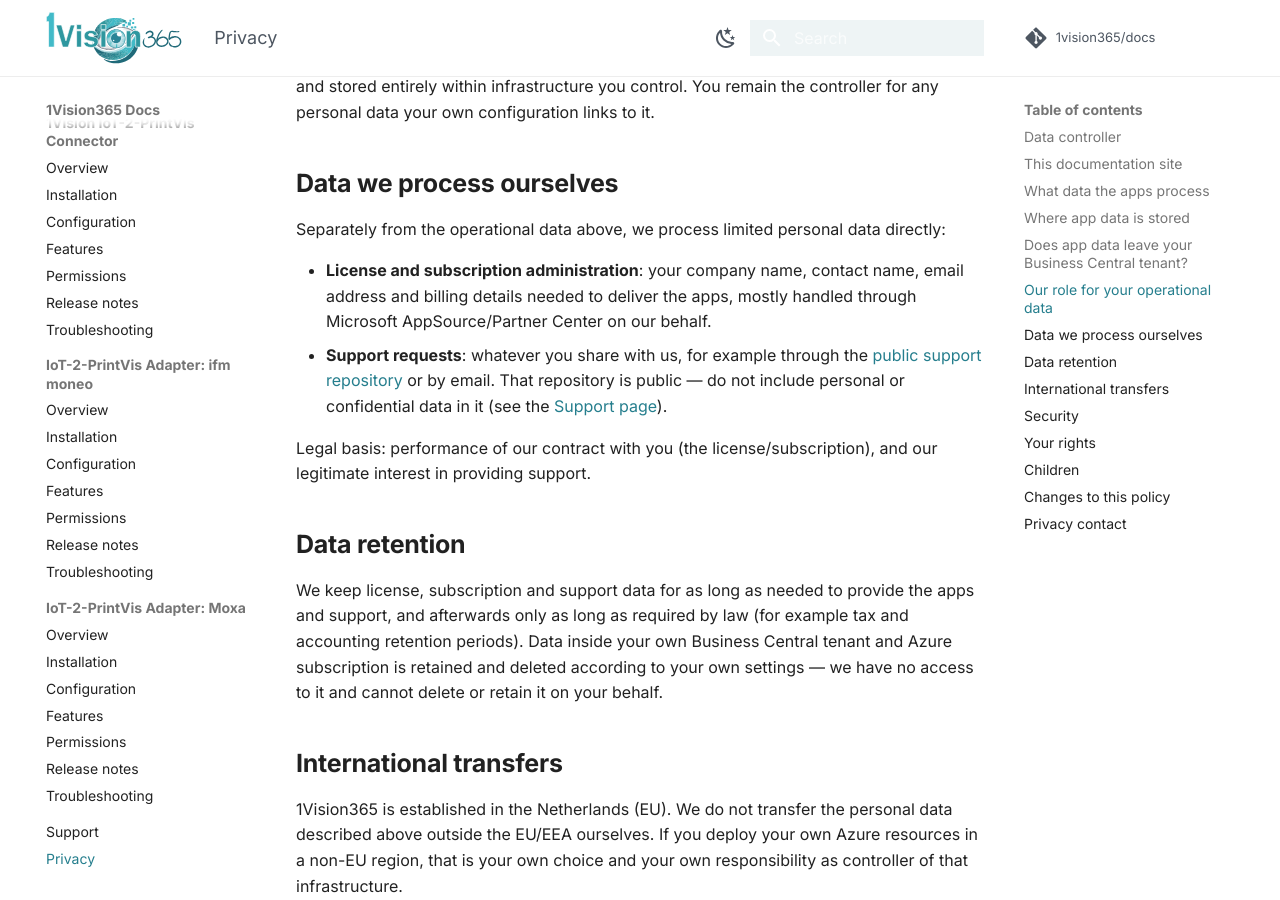
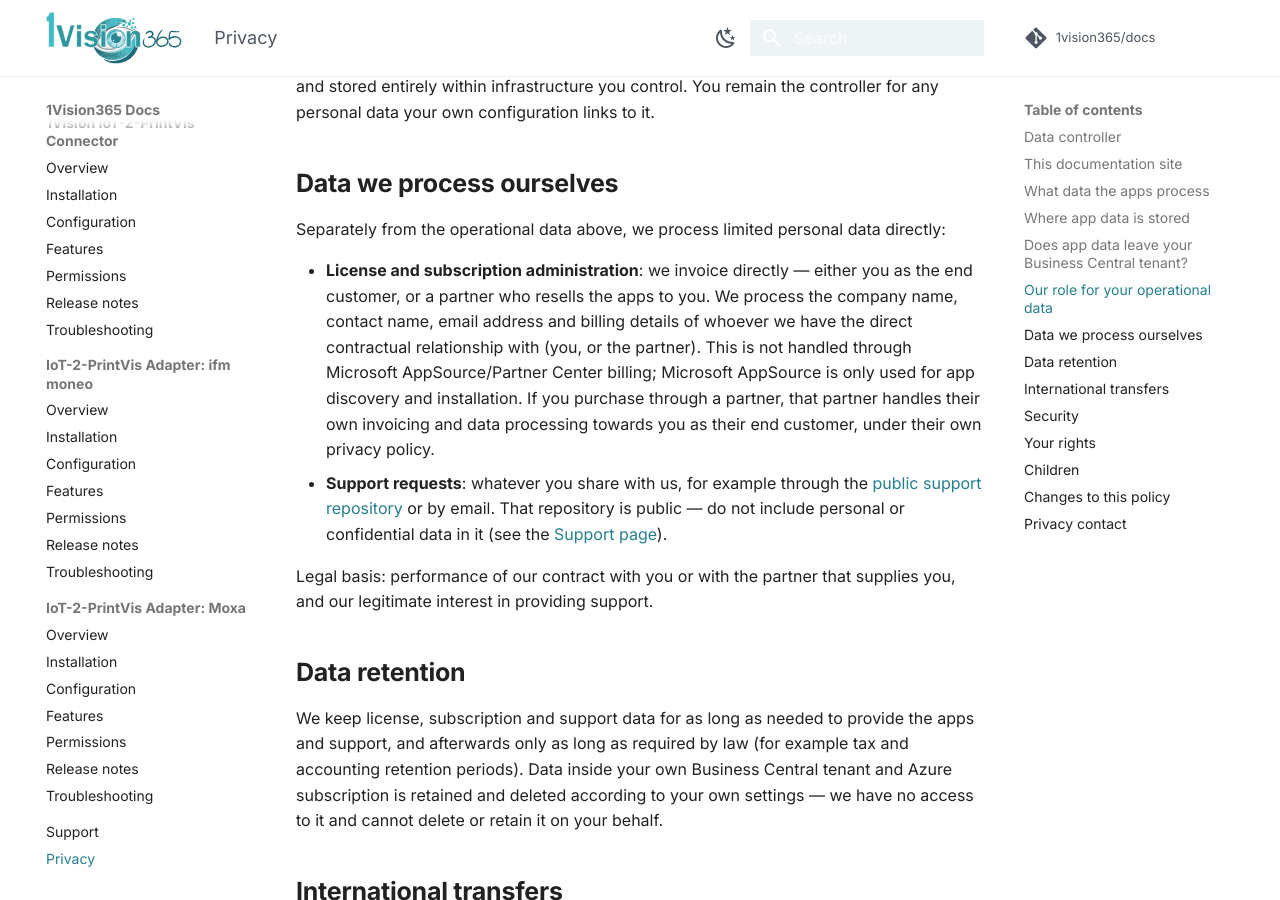
Before and after one commit to 1vision365/docs, an MkDocs documentation site: the page built from docs/privacy.md, in a window 1280 px wide and 900 px high, scrolled down 1925 px. Built offline with MkDocs 1.6.1 and Material for MkDocs 9.7.7, drawn with Linux system fonts in a browser that asks for light colours; comment, search, counter and statistics services are not loaded.

Commit message:
docs: correct privacy policy — licensing/billing is direct or via partner, not AppSource/Partner Center

```diff
--- a/docs/privacy.md
+++ b/docs/privacy.md
@@ -49,10 +49,10 @@ For the device signals and production data described above, 1Vision365 is not a
 
 Separately from the operational data above, we process limited personal data directly:
 
-- **License and subscription administration**: your company name, contact name, email address and billing details needed to deliver the apps, mostly handled through Microsoft AppSource/Partner Center on our behalf.
+- **License and subscription administration**: we invoice directly — either you as the end customer, or a partner who resells the apps to you. We process the company name, contact name, email address and billing details of whoever we have the direct contractual relationship with (you, or the partner). This is not handled through Microsoft AppSource/Partner Center billing; Microsoft AppSource is only used for app discovery and installation. If you purchase through a partner, that partner handles their own invoicing and data processing towards you as their end customer, under their own privacy policy.
 - **Support requests**: whatever you share with us, for example through the [public support repository](https://github.com/1vision365/support) or by email. That repository is public — do not include personal or confidential data in it (see the [Support page](support.md)).
 
-Legal basis: performance of our contract with you (the license/subscription), and our legitimate interest in providing support.
+Legal basis: performance of our contract with you or with the partner that supplies you, and our legitimate interest in providing support.
 
 ## Data retention
 
```
